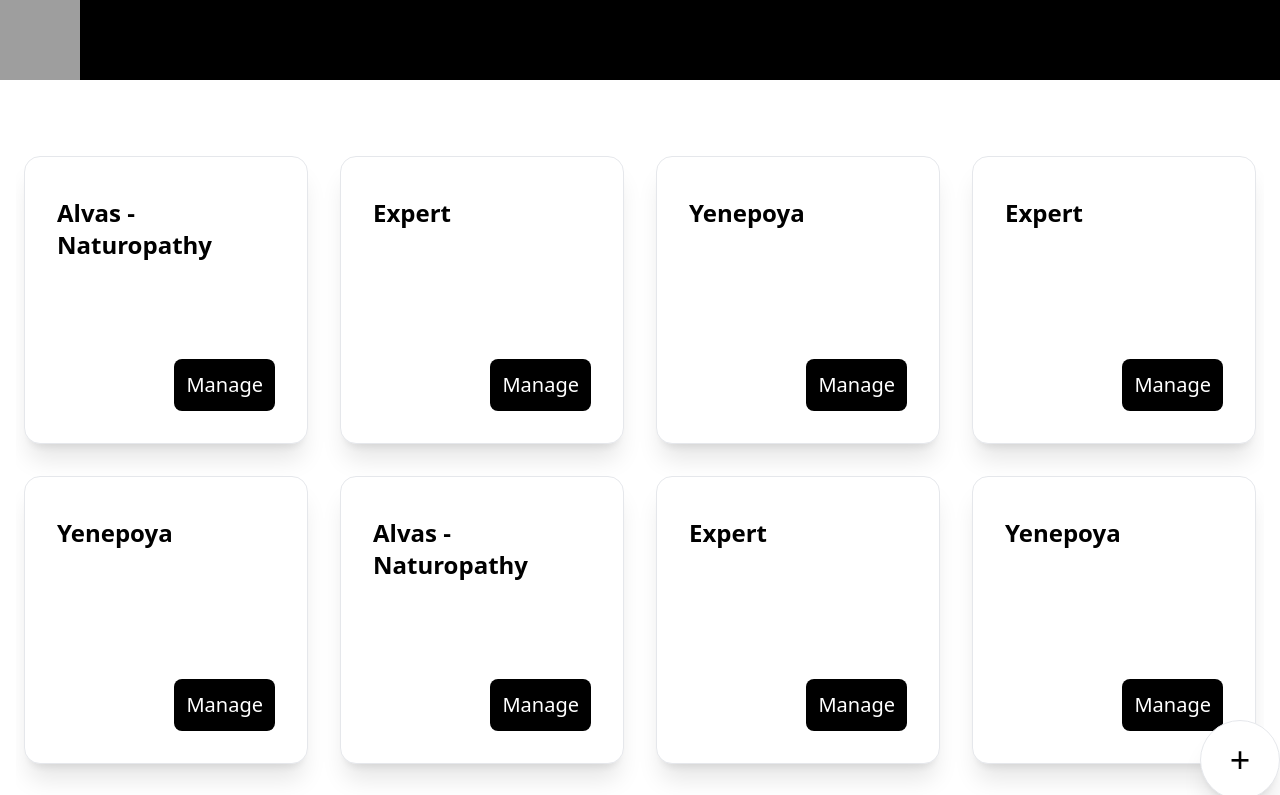
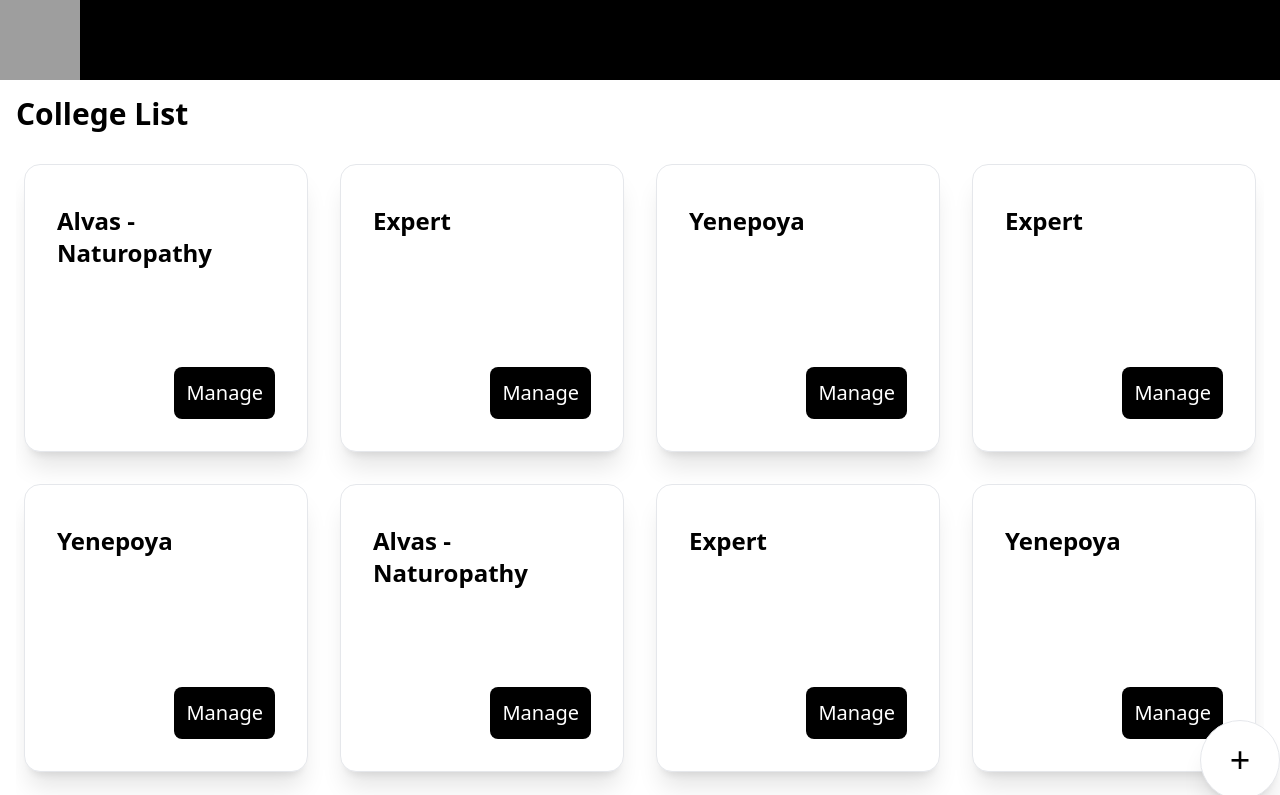
Before and after one commit to Srujankm12/BiometricDashboard-Admin, a SvelteKit app: page /collegelist in a window 1280 px wide. Shown: the top 795 px of the page. Built offline with nearby package versions, Linux system fonts and the light colour scheme; grey boxes are pictures that could not be loaded.

Commit message:
collegelistt

```diff
--- a/src/routes/collegelist/+page.svelte
+++ b/src/routes/collegelist/+page.svelte
@@ -24,7 +24,7 @@
 </script>
 
 <div class="p-4 min-h-full h-screen">
-    <h2 class="text-xl font-semibold mb-4 text-white">Installed Colleges</h2>
+    <h2 class="text-3xl font-semibold mb-4 text-black">College List</h2>
     <div class=" h-screen overflow-auto">
         <div class="flex flex-wrap -mx-2 h-max">
             {#each colleges as college}
```
